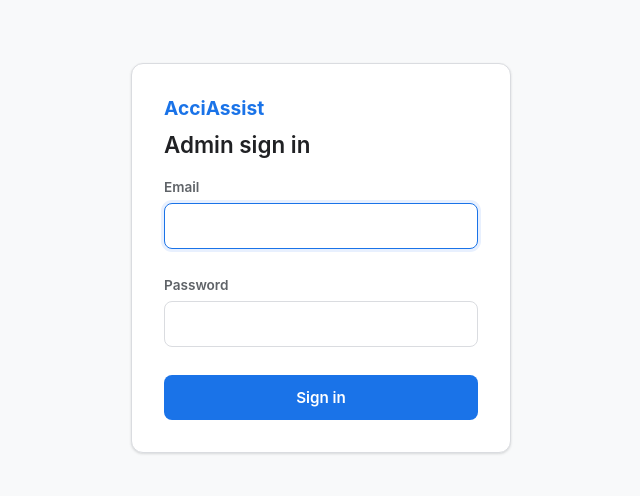
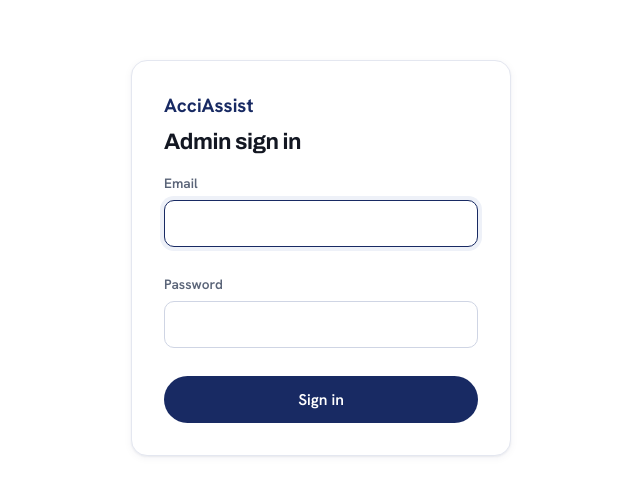
Before and after one commit to ruolez/acciassist, a React (Vite) app in the folder frontend/: page /admin/login in a window 1280 px wide. Shown: the part 142-638 px from the top of the page, without its empty margins (319-959 px from the left). Built offline with nearby package versions, Linux system fonts and the light colour scheme; no server answers.

Commit message:
feat(frontend): brand redesign — Archivo type, palette tokens, logo asset

```diff
--- a/frontend/index.html
+++ b/frontend/index.html
@@ -3,7 +3,13 @@
   <head>
     <meta charset="UTF-8" />
     <meta name="viewport" content="width=device-width, initial-scale=1.0" />
-    <title>AcciAssist</title>
+    <title>AcciAssist — Your path to complete wellness</title>
+    <link rel="preconnect" href="https://fonts.googleapis.com" />
+    <link rel="preconnect" href="https://fonts.gstatic.com" crossorigin />
+    <link
+      href="https://fonts.googleapis.com/css2?family=Archivo:wght@500;600;700;800;900&family=Fraunces:ital,opsz,wght@1,9..144,400;1,9..144,500&family=Hanken+Grotesk:wght@400;500;600;700&display=swap"
+      rel="stylesheet"
+    />
   </head>
   <body>
     <div id="root"></div>
--- a/frontend/src/styles/base.css
+++ b/frontend/src/styles/base.css
@@ -12,10 +12,11 @@ body,
 
 body {
   margin: 0;
-  font-family: var(--font);
+  font-family: var(--font-body);
   color: var(--on-surface);
   background: var(--background);
   -webkit-font-smoothing: antialiased;
+  text-rendering: optimizeLegibility;
 }
 
 a {
@@ -26,8 +27,11 @@ a {
 h1,
 h2,
 h3 {
-  font-weight: 600;
-  line-height: 1.2;
+  font-family: var(--font-display);
+  font-weight: 700;
+  line-height: 1.08;
+  letter-spacing: -0.02em;
+  color: var(--on-surface);
 }
 
 /* Buttons */
@@ -38,15 +42,16 @@ h3 {
   gap: var(--space-2);
   padding: var(--space-3) var(--space-5);
   border: 1px solid transparent;
-  border-radius: var(--radius-sm);
-  font-size: 0.95rem;
+  border-radius: var(--radius-pill);
+  font-size: 0.97rem;
   font-weight: 600;
-  font-family: inherit;
+  font-family: var(--font-body);
   cursor: pointer;
-  transition: background 0.15s, border-color 0.15s, color 0.15s;
+  transition: background 0.18s ease, border-color 0.18s ease, color 0.18s ease,
+    transform 0.12s ease, box-shadow 0.18s ease;
 }
 .btn:disabled {
-  opacity: 0.5;
+  opacity: 0.45;
   cursor: not-allowed;
 }
 .btn-primary {
@@ -55,6 +60,21 @@ h3 {
 }
 .btn-primary:hover:not(:disabled) {
   background: var(--primary-hover);
+}
+/* Gold call-to-action — the brand's signature button. */
+.btn-cta {
+  background: var(--cta);
+  color: var(--cta-ink);
+  box-shadow: var(--shadow-cta);
+  padding: var(--space-4) var(--space-6);
+  font-weight: 700;
+}
+.btn-cta:hover:not(:disabled) {
+  background: var(--cta-hover);
+  transform: translateY(-2px);
+}
+.btn-cta:active:not(:disabled) {
+  transform: translateY(0);
 }
 .btn-ghost {
   background: transparent;
@@ -65,7 +85,7 @@ h3 {
 }
 .btn-outline {
   background: var(--surface);
-  border-color: var(--outline);
+  border-color: var(--outline-strong);
   color: var(--on-surface);
 }
 .btn-outline:hover:not(:disabled) {
@@ -93,20 +113,21 @@ h3 {
 .textarea,
 .select {
   width: 100%;
-  padding: var(--space-3);
-  border: 1px solid var(--outline);
+  padding: var(--space-3) var(--space-4);
+  border: 1px solid var(--outline-strong);
   border-radius: var(--radius-sm);
   font-size: 1rem;
   font-family: inherit;
   background: var(--surface);
   color: var(--on-surface);
+  transition: border-color 0.15s ease, box-shadow 0.15s ease;
 }
 .input:focus,
 .textarea:focus,
 .select:focus {
   outline: none;
   border-color: var(--primary);
-  box-shadow: 0 0 0 3px var(--primary-light);
+  box-shadow: 0 0 0 4px var(--primary-light);
 }
 .textarea {
   min-height: 120px;
@@ -119,7 +140,7 @@ h3 {
 }
 .help-text {
   color: var(--text-secondary);
-  font-size: 0.9rem;
+  font-size: 0.92rem;
 }
 
 .card {
--- a/frontend/src/styles/tokens.css
+++ b/frontend/src/styles/tokens.css
@@ -1,16 +1,33 @@
 :root {
-  /* Color — swap these tokens to reskin the whole app. */
-  --primary: #1a73e8;
-  --primary-hover: #1557b0;
-  --primary-light: #e8f0fe;
-  --background: #f8f9fa;
+  /* ── Brand palette (from the wellness mark: navy + orange + warm gold) ── */
+  --navy: #182a63;
+  --navy-deep: #101d49;
+  --navy-soft: #eef1f8;
+  --orange: #f1581f;
+  --orange-soft: #fdeee7;
+  --gold: #f5c44c;
+  --gold-deep: #e7af33;
+  --gold-ink: #4a3608;
+
+  /* Semantic roles — components reference these. */
+  --primary: var(--navy);
+  --primary-hover: var(--navy-deep);
+  --primary-light: var(--navy-soft);
+  --accent: var(--orange);
+  --cta: var(--gold);
+  --cta-hover: var(--gold-deep);
+  --cta-ink: #2a2008;
+
+  --background: #ffffff;
   --surface: #ffffff;
-  --error: #d93025;
+  --surface-tint: #f7f8fb;
+  --error: #d6492f;
   --success: #1e8e3e;
-  --warning: #f9ab00;
-  --on-surface: #202124;
-  --text-secondary: #5f6368;
-  --outline: #dadce0;
+  --warning: var(--gold-deep);
+  --on-surface: #131722;
+  --text-secondary: #5a6478;
+  --outline: #e4e7f0;
+  --outline-strong: #cfd5e4;
 
   /* Spacing */
   --space-1: 4px;
@@ -20,14 +37,20 @@
   --space-5: 24px;
   --space-6: 32px;
   --space-8: 48px;
+  --space-10: 64px;
+  --space-12: 96px;
 
   /* Radius / elevation */
-  --radius: 12px;
-  --radius-sm: 8px;
-  --shadow-1: 0 1px 2px rgba(60, 64, 67, 0.1), 0 1px 3px rgba(60, 64, 67, 0.08);
-  --shadow-2: 0 2px 6px rgba(60, 64, 67, 0.15);
+  --radius: 16px;
+  --radius-sm: 10px;
+  --radius-pill: 999px;
+  --shadow-1: 0 1px 2px rgba(16, 29, 73, 0.06), 0 2px 8px rgba(16, 29, 73, 0.05);
+  --shadow-2: 0 8px 24px rgba(16, 29, 73, 0.1);
+  --shadow-cta: 0 10px 24px rgba(231, 175, 51, 0.4);
 
   /* Type */
-  --font: -apple-system, BlinkMacSystemFont, "Segoe UI", Roboto, Helvetica, Arial,
-    sans-serif;
+  --font-display: "Archivo", "Helvetica Neue", system-ui, sans-serif;
+  --font-body: "Hanken Grotesk", system-ui, -apple-system, sans-serif;
+  --font-serif: "Fraunces", Georgia, "Times New Roman", serif;
+  --font: var(--font-body);
 }
```
Also changed, not shown: frontend/src/components/Logo.tsx (added, +27 -0 lines).
